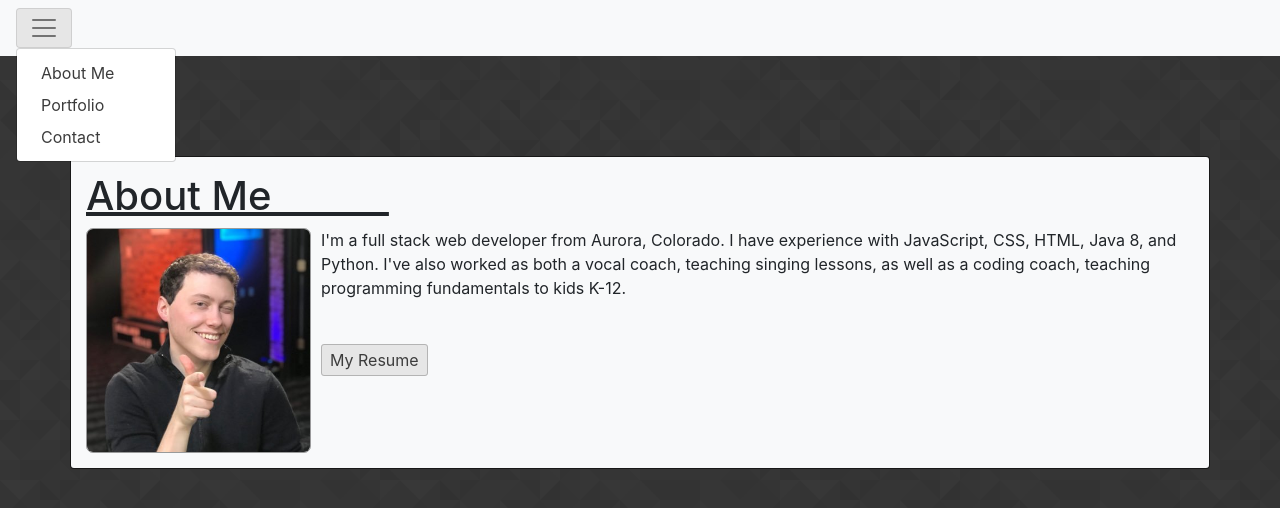
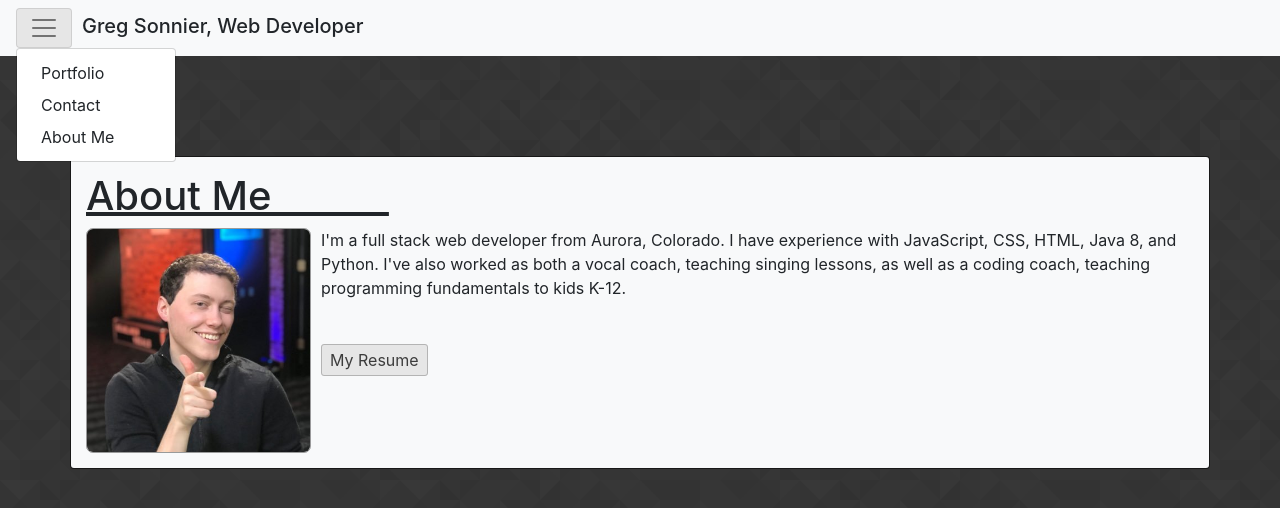
Before and after one commit to gsonnier333/gsonnier333.github.io, a React (Create React App) app: page / in a window 1280 px wide. Both pictures are taken after a click on the button 44 px from the left and 28 px from the top of the page. Shown: the top 508 px of the page. Built offline with nearby package versions, Linux system fonts and the light colour scheme.

Commit message:
moved About Me page to a component in preparation of using react router

```diff
--- a/package.json
+++ b/package.json
@@ -9,6 +9,7 @@
     "react": "^17.0.2",
     "react-bootstrap": "^1.6.0",
     "react-dom": "^17.0.2",
+    "react-router-dom": "^5.2.0",
     "react-scripts": "4.0.3",
     "web-vitals": "^1.1.2"
   },
--- a/src/App.js
+++ b/src/App.js
@@ -1,37 +1,12 @@
 import "./App.css";
 import Header from "./components/Header";
-import Container from "react-bootstrap/Container";
-import profilePic from "./images/profile-pic.jpg";
-import resumeLink from "./assets/Resume.pdf";
+import AboutMe from "./components/AboutMe";
 
 function App() {
 	return (
 		<>
 			<Header />
-			<Container className="customCont">
-				<h1>
-					<u>
-						About
-						Me&nbsp;&nbsp;&nbsp;&nbsp;&nbsp;&nbsp;&nbsp;&nbsp;&nbsp;&nbsp;&nbsp;
-					</u>
-				</h1>
-				<div>
-					<img alt="Greg smiling" src={profilePic} />
-					<span id="profileDesc">
-						I'm a full stack web developer from Aurora, Colorado. I
-						have experience with JavaScript, CSS, HTML, Java 8, and
-						Python. I've also worked as both a vocal coach, teaching
-						singing lessons, as well as a coding coach, teaching
-						programming fundamentals to kids K-12.
-						<br />
-						<br />
-						<br />
-						<a href={resumeLink} className="customLink">
-							My Resume
-						</a>
-					</span>
-				</div>
-			</Container>
+			<AboutMe />
 		</>
 	);
 }
--- /dev/null
+++ b/src/components/AboutMe.js
@@ -0,0 +1,34 @@
+import Container from "react-bootstrap/Container";
+import profilePic from "../images/profile-pic.jpg";
+import resumeLink from "../assets/Resume.pdf";
+
+import React from "react";
+
+export default function AboutMe() {
+	return (
+		<Container className="customCont">
+			<h1>
+				<u>
+					About
+					Me&nbsp;&nbsp;&nbsp;&nbsp;&nbsp;&nbsp;&nbsp;&nbsp;&nbsp;&nbsp;&nbsp;
+				</u>
+			</h1>
+			<div>
+				<img alt="Greg smiling" src={profilePic} />
+				<span id="profileDesc">
+					I'm a full stack web developer from Aurora, Colorado. I have
+					experience with JavaScript, CSS, HTML, Java 8, and Python.
+					I've also worked as both a vocal coach, teaching singing
+					lessons, as well as a coding coach, teaching programming
+					fundamentals to kids K-12.
+					<br />
+					<br />
+					<br />
+					<a href={resumeLink} className="customLink">
+						My Resume
+					</a>
+				</span>
+			</div>
+		</Container>
+	);
+}
--- a/src/components/Header.js
+++ b/src/components/Header.js
@@ -10,15 +10,16 @@ export default class Header extends Component {
 						as={Navbar.Toggle}
 						className="navbarToggleBtn"
 					/>
+					<h5>Greg Sonnier, Web Developer</h5>
 					<Dropdown.Menu className="dropdownWindow">
-						<Dropdown.Item className="dropItem">
-							About Me
-						</Dropdown.Item>
 						<Dropdown.Item className="dropItem">
 							Portfolio
 						</Dropdown.Item>
 						<Dropdown.Item className="dropItem">
 							Contact
+						</Dropdown.Item>
+						<Dropdown.Item className="dropItem">
+							About Me
 						</Dropdown.Item>
 					</Dropdown.Menu>
 				</Dropdown>
--- a/src/index.css
+++ b/src/index.css
@@ -66,8 +66,15 @@ div.customCont {
 	content: none;
 }
 
+h5 {
+	float: right;
+	text-align: center;
+	margin-top: 6px;
+}
+
 .navbarToggleBtn {
 	background-color: rgb(230, 230, 230);
+	margin-right: 10px;
 }
 
 .navbarToggleBtn:hover {
@@ -76,10 +83,6 @@ div.customCont {
 
 .navbarToggleBtn:active {
 	background-color: rgb(180, 180, 180);
-}
-
-.dropItem {
-	color: rgb(60, 60, 60);
 }
 
 .dropItem:focus {
@@ -92,5 +95,5 @@ div.customCont {
 
 .dropItem:active {
 	background-color: rgb(180, 180, 180);
-	color: rgb(40, 40, 40);
+	color: black;
 }
```
Also changed, not shown: 1 other file (tests, documents, lock files or other folders).
